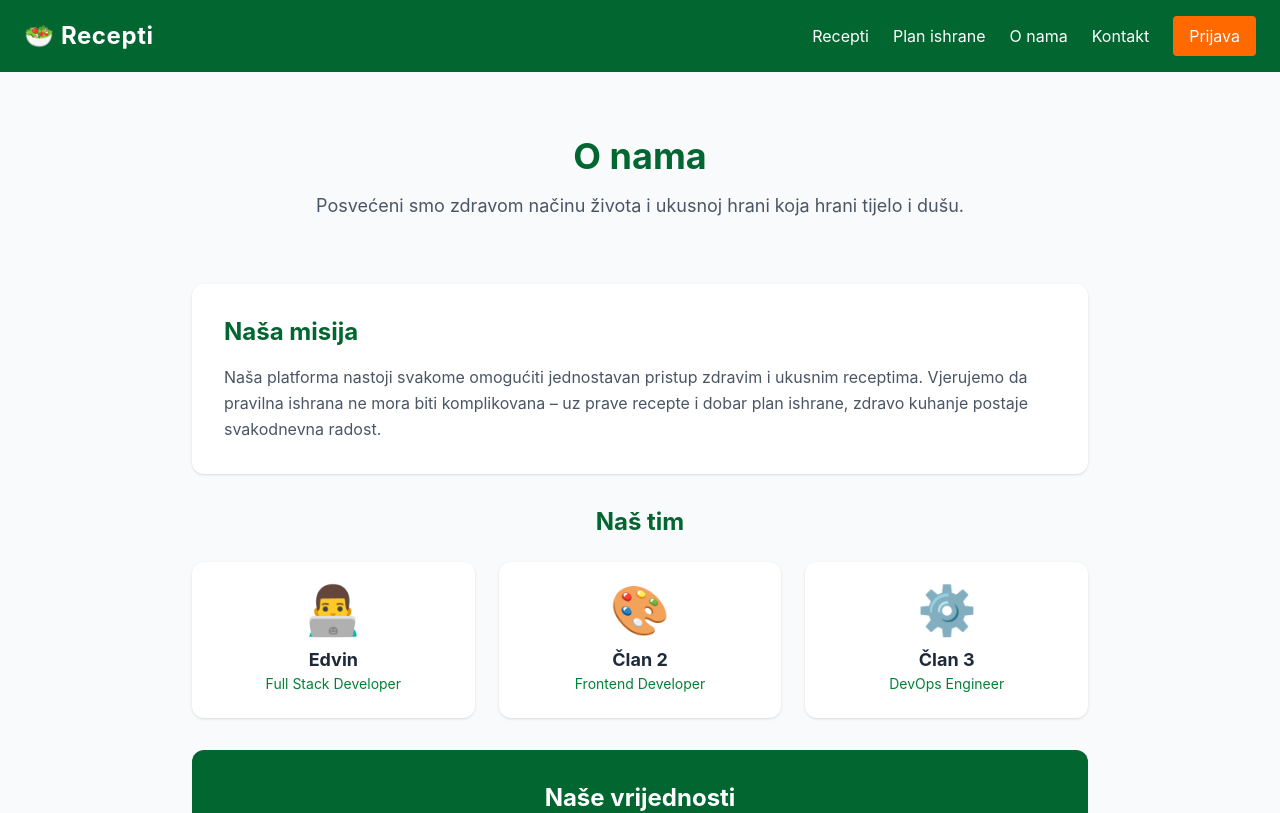
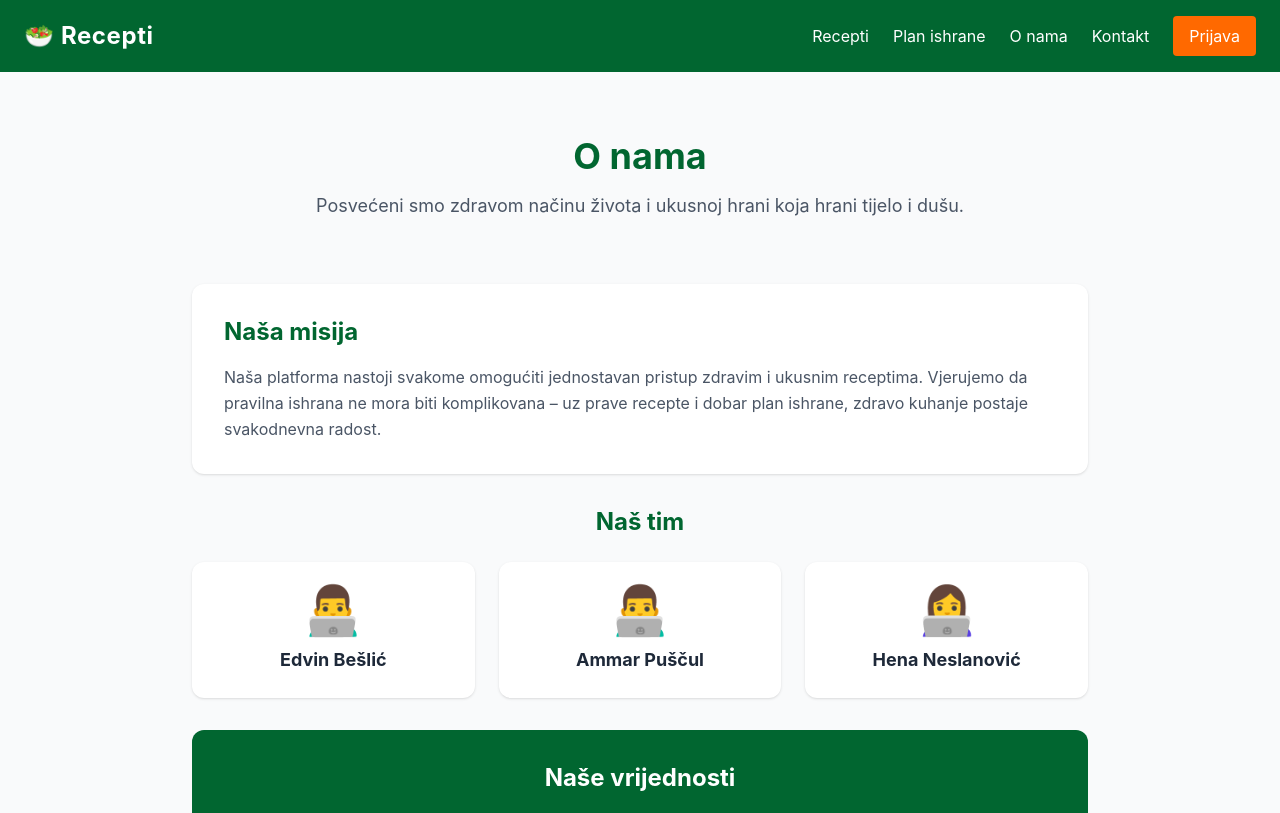
Before and after one commit to edvinbeslic/recepti-i-plan-ishrane, a React app in the folder frontend/: page /o-nama in a window 1280 px wide. Shown: the top 813 px of the page. Built offline with nearby package versions, Linux system fonts and the light colour scheme; the HTML template or start-up script is replaced by a standard one.

Commit message:
feat: ažurirana ONama stranica sa imenima članova tima

```diff
--- a/frontend/src/pages/ONama.jsx
+++ b/frontend/src/pages/ONama.jsx
@@ -26,14 +26,13 @@ function ONama() {
           <h2 className="text-2xl font-bold text-green-800 mb-6 text-center">Naš tim</h2>
           <div className="grid grid-cols-1 md:grid-cols-3 gap-6">
             {[
-              { ime: 'Edvin', uloga: 'Full Stack Developer', emoji: '👨‍💻' },
-              { ime: 'Član 2', uloga: 'Frontend Developer', emoji: '🎨' },
-              { ime: 'Član 3', uloga: 'DevOps Engineer', emoji: '⚙️' },
+              { ime: 'Edvin Bešlić', emoji: '👨‍💻' },
+              { ime: 'Ammar Puščul', emoji: '👨‍💻' },
+              { ime: 'Hena Neslanović', emoji: '👩‍💻' },
             ].map((clan) => (
               <div key={clan.ime} className="bg-white rounded-xl shadow p-6 text-center">
                 <div className="text-5xl mb-3">{clan.emoji}</div>
                 <h3 className="text-lg font-bold text-gray-800">{clan.ime}</h3>
-                <p className="text-green-700 text-sm">{clan.uloga}</p>
               </div>
             ))}
           </div>
```
Also changed, not shown: 1 other file (tests, documents, lock files or other folders).
